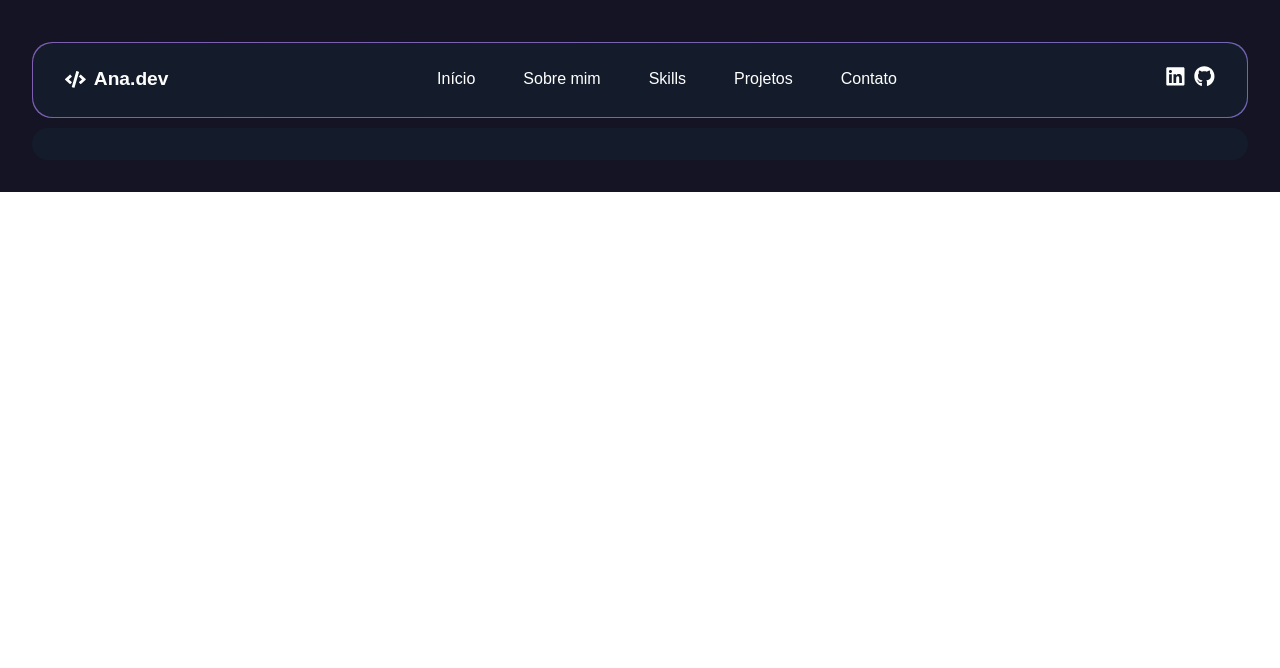
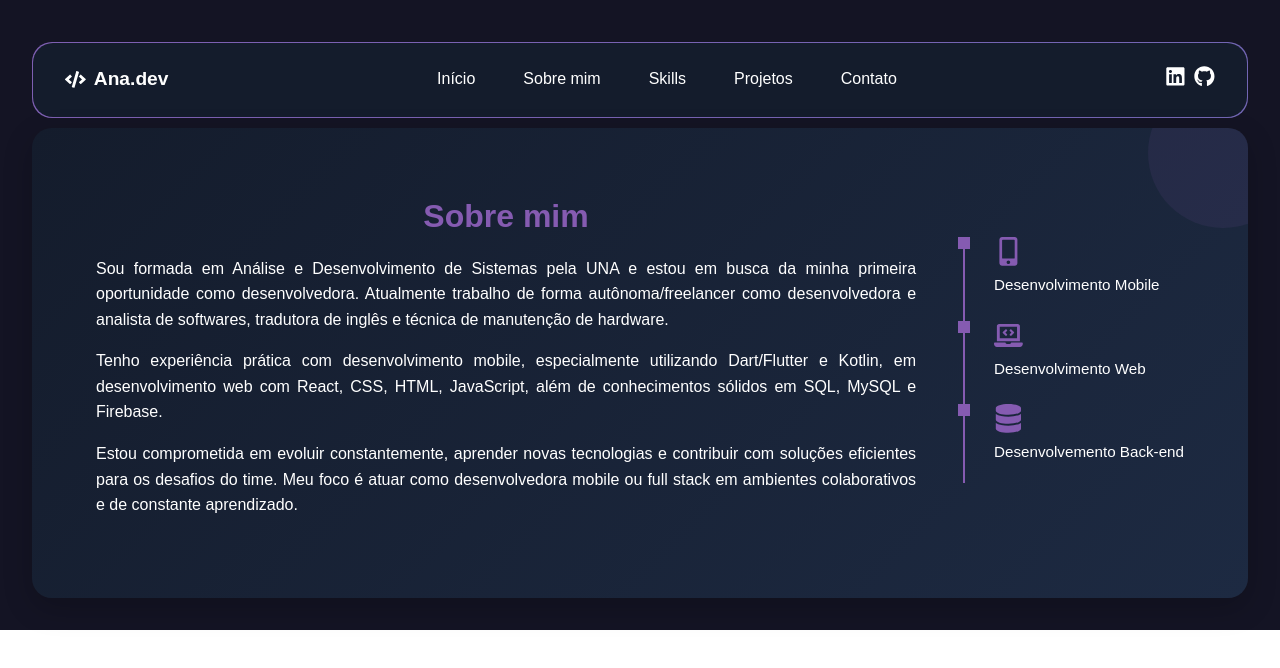
Before and after one commit to anaclara-s/portifolio, a React (Vite) app: page /sobre in a window 1280 px wide. Shown: the top 668 px of the page. Built offline with nearby package versions, Linux system fonts and the light colour scheme.

Commit message:
adcionado a pagina About

```diff
--- a/src/pages/about/About.css
+++ b/src/pages/about/About.css
@@ -1,8 +1,94 @@
-.body {
-    background-color:  #141c2c;
-    padding: 1rem 0;
+.about-container {
+    display: flex;
+    justify-content: space-between;
+    align-items: center;
+    padding: 4rem;
+    gap: 2rem;
+    color: white;
+    background: linear-gradient(135deg, #141c2c 0%, #1d2a42 100%);
     border-radius: 20px;
-    align-items: center;
+    flex-wrap: wrap;
+    box-shadow: 0 10px 30px rgba(0, 0, 0, 0.2);
     position: relative;
+    overflow: hidden;
+}
 
+.about-container::after {
+    content: '';
+    position: absolute;
+    top: -50px;
+    right: -50px;
+    width: 150px;
+    height: 150px;
+    background: rgba(133, 91, 177, 0.1);
+    border-radius: 50%;
 }
+
+.about-text {
+    flex: 1;
+    min-width: 300px;
+}
+
+.about-text h2 {
+    font-size: 2rem;
+    margin-bottom: 1rem;
+    color: #855bb1;
+}
+
+.about-text p {
+    margin-bottom: 1rem;
+    line-height: 1.6;
+    text-align: justify;
+}
+
+.about-icons {
+    display: flex;
+    flex-direction: column;
+    position: relative;
+    padding-left: 30px;
+    justify-content: center;
+    min-height: 300px;
+}
+
+.about-icons::before {
+    content: '';
+    position: absolute;
+    left: 15px;
+    top: 50%;
+    transform: translateY(-50%);
+    height: 80%;
+    width: 2px;
+    background: #855bb1;
+}
+
+.about-icon {
+    font-size: 1.8rem;
+    color: #855bb1;
+    margin-bottom: 0.5rem;
+}
+
+.icon-block {
+    display: flex;
+    position: relative;
+    margin-bottom: 1.5rem;
+}
+
+.icon-content {
+    display: flex;
+    flex-direction: column;
+    margin-left: 1rem;
+}
+
+.icon-block span {
+    font-size: 0.95rem;
+}
+
+ .circle {
+    position: absolute;
+    left: -30px;
+    width: 12px;
+    height: 12px;
+    background-color: #855bb1;
+    z-index: 2;
+    margin-left: 10px;
+}
--- a/src/pages/about/About.jsx
+++ b/src/pages/about/About.jsx
@@ -1,8 +1,51 @@
+import { FaLaptopCode, FaMobileAlt, FaDatabase } from 'react-icons/fa'
+
 import './About.css';
 
 const About = () => {
     return (
-        <div className='body'>
+        <div className='about-container'>
+            <div className='about-text'>
+                <h2>Sobre mim</h2>
+                <p>
+                    Sou formada em Análise e Desenvolvimento de Sistemas pela UNA e estou em busca da minha primeira oportunidade como desenvolvedora. Atualmente trabalho de forma autônoma/freelancer como desenvolvedora e analista de softwares, tradutora de inglês e técnica de manutenção de hardware.
+                </p>
+                <p>
+                    Tenho experiência prática com desenvolvimento mobile, especialmente utilizando Dart/Flutter e Kotlin, em desenvolvimento web com React, CSS, HTML, JavaScript, além de conhecimentos sólidos em SQL, MySQL e Firebase.
+                </p>
+                <p>
+                    Estou comprometida em evoluir constantemente, aprender novas tecnologias e contribuir com soluções eficientes para os desafios do time. Meu foco é atuar como desenvolvedora mobile ou full stack em ambientes colaborativos e de constante aprendizado.
+                </p>
+            </div>
+
+            <div className="about-icons">
+
+                <div className="icon-block">
+                    <span className="circle"></span>
+                    <div className="icon-content">
+                        <FaMobileAlt className="about-icon" />
+                        <span>Desenvolvimento Mobile</span>
+                    </div>
+                </div>
+
+                <div className="icon-block">
+                    <span className="circle"></span>
+                    <div className="icon-content">
+                        <FaLaptopCode className="about-icon" />
+                        <span>Desenvolvimento Web</span>
+                    </div>
+                </div>
+
+                <div className="icon-block">
+                    <span className="circle"></span>
+                    <div className="icon-content">
+                        <FaDatabase className="about-icon" />
+                        <span>Desenvolvemento Back-end</span>
+                    </div>
+                </div>
+
+            </div>
+
         </div>
     );
 };
```
